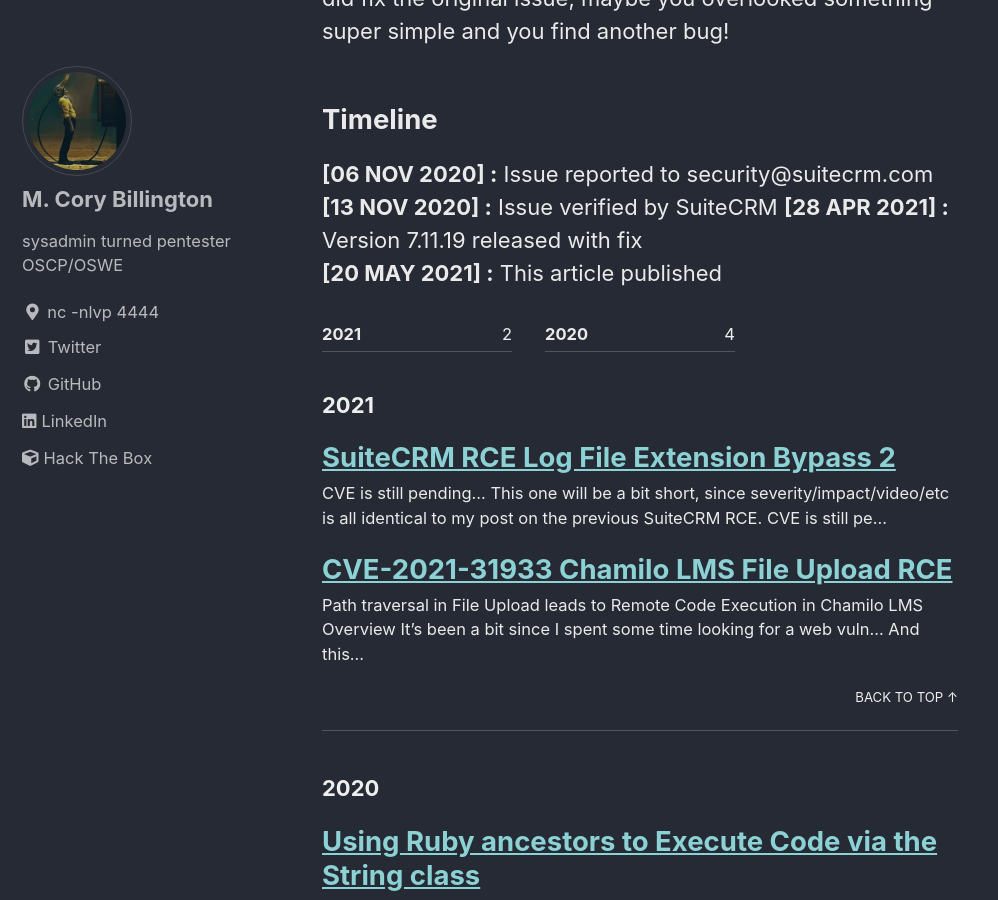
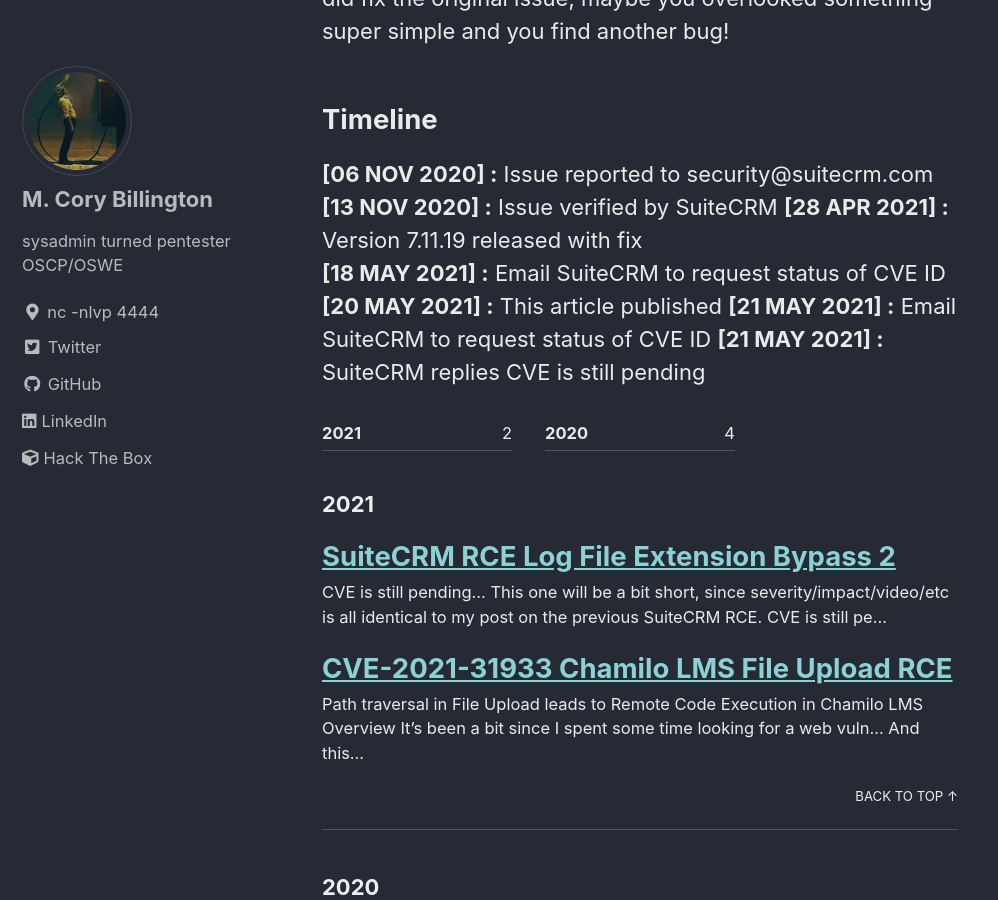
Before and after one commit to mcorybillington/mcorybillington.github.io, a Jekyll site: the page built from _posts/2021-05-20-SuiteCRM-RCE-2.md, in a window 1280 px wide and 900 px high, scrolled down 2207 px. Shown: the whole window, without its empty margins (0-998 px from the left). Built offline with Jekyll 4.4.1, drawn with Linux system fonts in a browser that asks for light colours; cached includes are drawn as plain includes.

Commit message:
Updated timeline

```diff
--- a/_posts/2021-05-20-SuiteCRM-RCE-2.md
+++ b/_posts/2021-05-20-SuiteCRM-RCE-2.md
@@ -42,4 +42,7 @@
 **[06 NOV 2020] :** Issue reported to security@suitecrm.com
 **[13 NOV 2020] :** Issue verified by SuiteCRM
 **[28 APR 2021] :** Version 7.11.19 released with fix
+**[18 MAY 2021] :** Email SuiteCRM to request status of CVE ID
 **[20 MAY 2021] :** This article published
+**[21 MAY 2021] :** Email SuiteCRM to request status of CVE ID
+**[21 MAY 2021] :** SuiteCRM replies CVE is still pending
```
